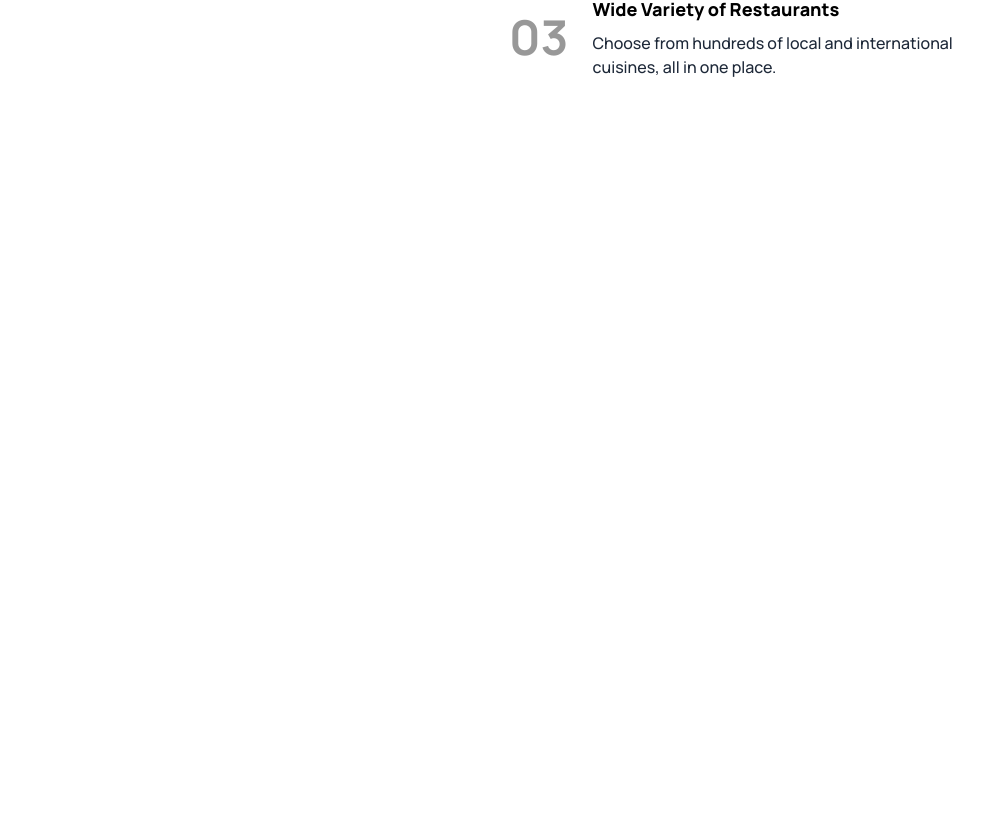
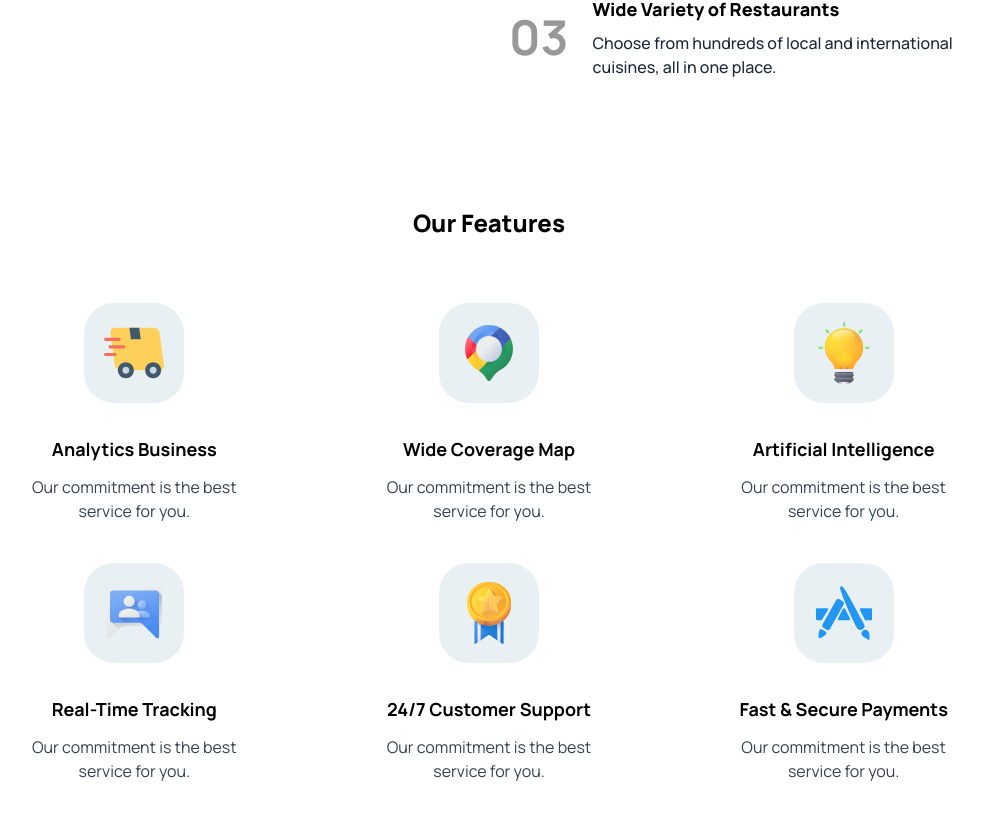
Before and after one commit to mehedikhan3281/food-delivery-landing, a Next.js app: page / in a window 1280 px wide. Shown: the part 3344-4163 px from the top of the page, without its empty margins (151-1134 px from the left). Before the commit the page ends 3487 px from the top, so only its background shows below. Built offline with nearby package versions, Linux system fonts and the light colour scheme.

Commit message:
added feature

```diff
--- /dev/null
+++ b/src/components/UI/Home/Feature/Feature.tsx
@@ -0,0 +1,28 @@
+import React from 'react';
+import FeatureCard from './FeatureCard';
+
+const features = [
+  { icon: "/images/f1.svg", title: "Analytics Business" },
+  { icon: "/images/f2.svg", title: "Wide Coverage Map" },
+  { icon: "/images/f3.svg", title: "Artificial Intelligence" },
+  { icon: "/images/f4.svg", title: "Real-Time Tracking" },
+  { icon: "/images/f5.svg", title: "24/7 Customer Support" },
+  { icon: "/images/f6.svg", title: "Fast & Secure Payments" }
+];
+
+const Feature = () => {
+  return (
+    <div className='py-16'>
+      <h1 className='text-xl sm:text-2xl text-center font-extrabold'>
+        Our Features
+      </h1>
+      <div className='w-[80%] mx-auto grid grid-cols-1 sm:grid-cols-2 lg:grid-cols-3 gap-10 items-center mt-16'>
+        {features.map((feature, index) => (
+          <FeatureCard key={index} icon={feature.icon} title={feature.title} />
+        ))}
+      </div>
+    </div>
+  );
+};
+
+export default Feature;
--- /dev/null
+++ b/src/components/UI/Home/Feature/FeatureCard.tsx
@@ -0,0 +1,26 @@
+import Image from 'next/image';
+import React from 'react';
+
+type Props = {
+    icon: string;
+    title: string
+}
+const FeatureCard = ({ icon, title }: Props) => {
+    return (
+        <div>
+            <Image
+                src={icon}
+                alt={title}
+                width={100}
+                height={100}
+                className='mx-auto object-contain'
+            />
+            <h1 className='mt-8 text-lg font-bold text-center'>{title}</h1>
+            <p className='text-center sm:w-[80%] mx-auto text-gray-700 dark:text-gray-300 mt-3'>
+                Our commitment is the best service for you.
+            </p>
+        </div>
+    );
+};
+
+export default FeatureCard;
--- a/src/components/UI/Home/Home.tsx
+++ b/src/components/UI/Home/Home.tsx
@@ -1,5 +1,6 @@
 import About from "./About/About";
 import Category from "./Category/Category";
+import Feature from "./Feature/Feature";
 import Hero from "./Hero/Hero";
 import HowItWork from "./HowItWork/HowItWork";
 import Restaurant from "./Restaurant/Restaurant";
@@ -13,6 +14,7 @@ const Home = () => {
             <Category/>
             <HowItWork/>
             <About/>
+            <Feature/>
         </div>
     );
 };
```
